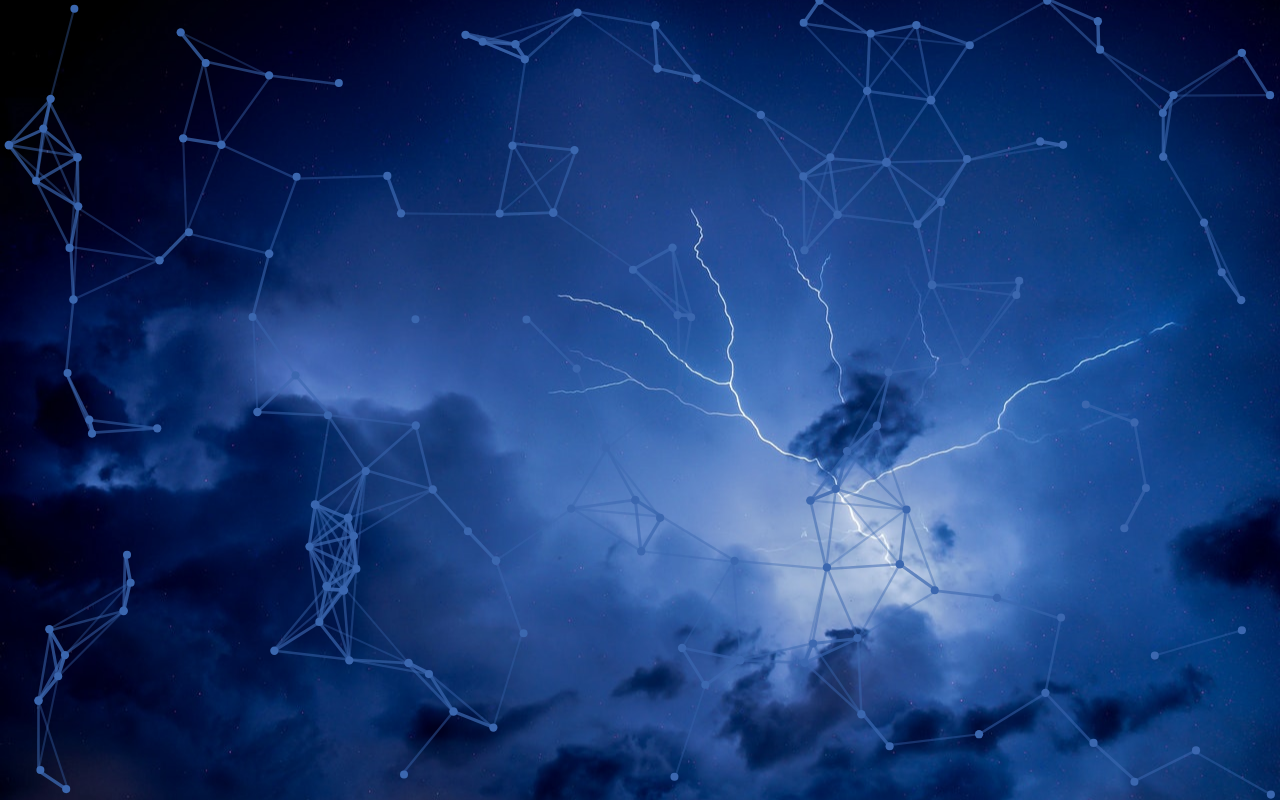
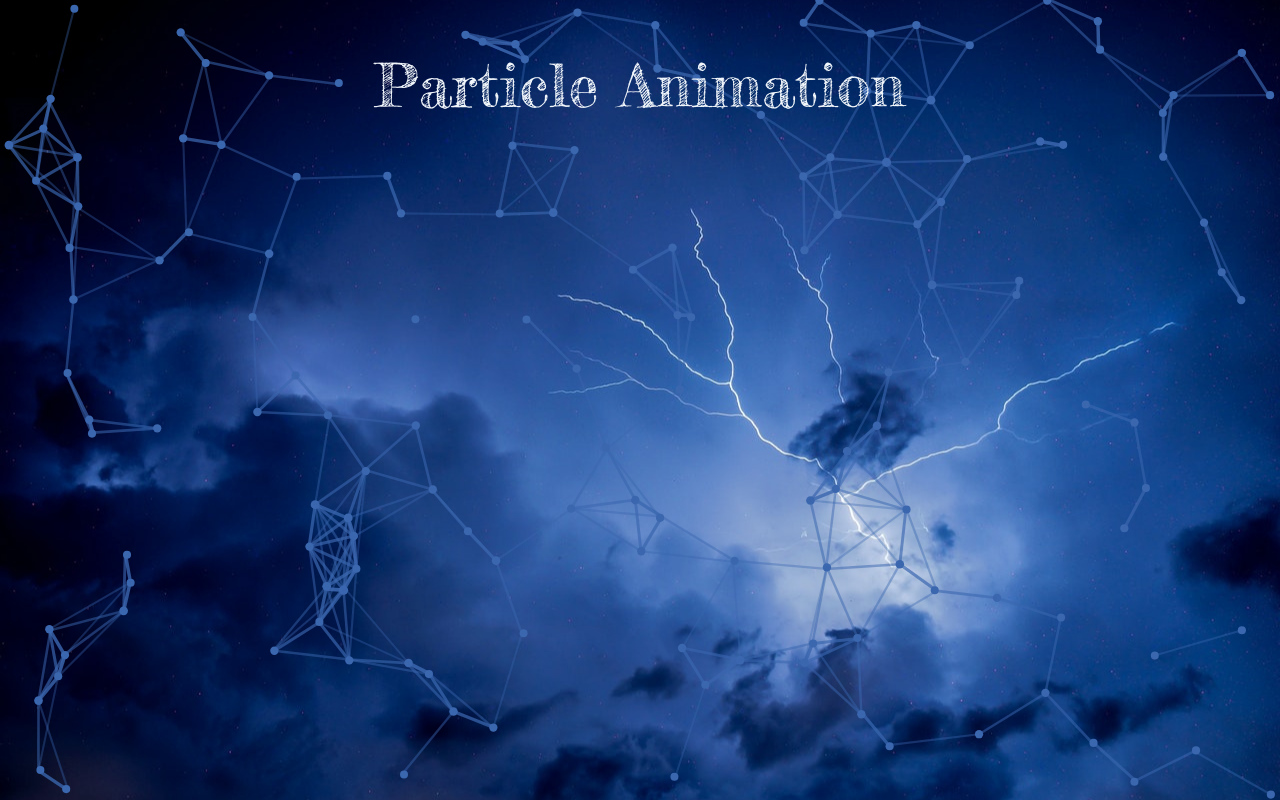
Before and after one commit to IstiyakRiyad/Connected-Particles-Animation, a website built with webpack: page src/template.html in a window 1280 px wide. Built offline with nearby package versions, Linux system fonts and the light colour scheme.

Commit message:
Adding a heading

```diff
--- a/src/template.html
+++ b/src/template.html
@@ -8,5 +8,8 @@
 </head>
 <body>
     <canvas id="canvas"></canvas>
+    <div class="main">
+        <h1>Particle Animation</h1>
+    </div>
 </body>
 </html>
```
